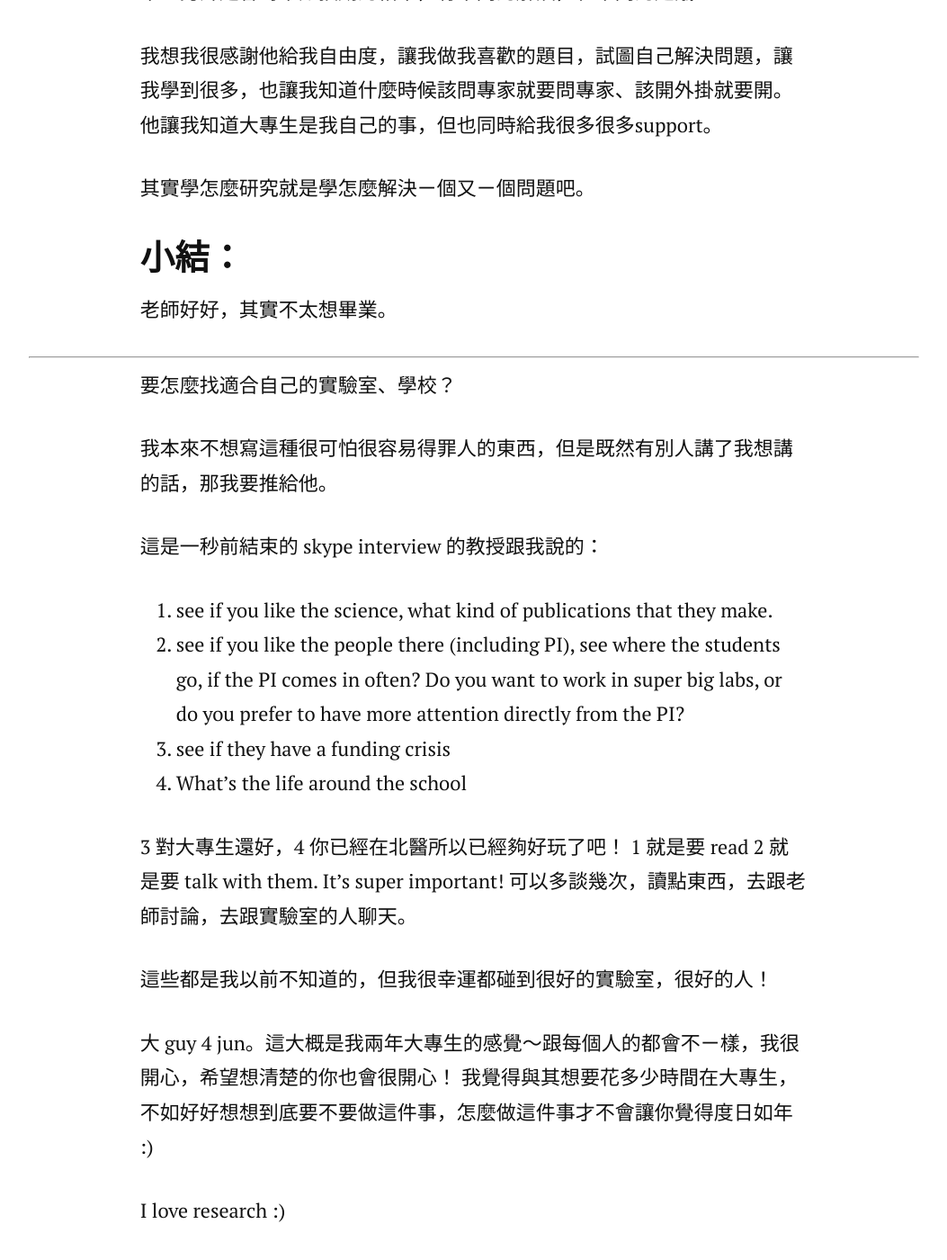
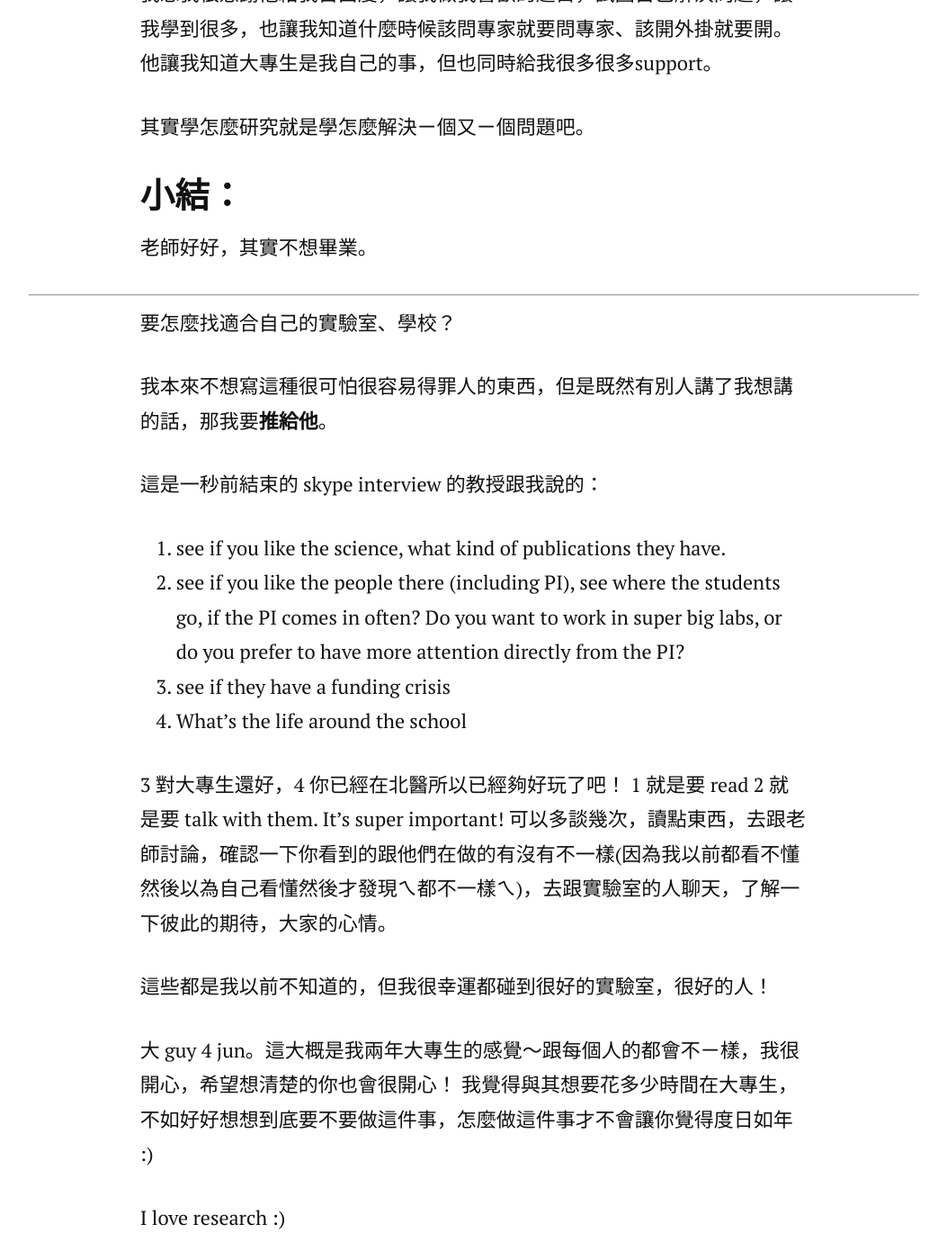
Before and after one commit to algaebrown/algaebrown.github.io, a Jekyll site: the page built from _posts/2019-02-06-MoST_time.md, in a window 1280 px wide and 1400 px high, scrolled down 7004 px. Shown: the whole window at 90% size, without its empty margins (113-1166 px from the left). Built offline with Jekyll 4.4.1, drawn with Linux system fonts in a browser that asks for light colours; nearby versions of some CDN libraries; some of the changed text lies outside the part shown.

Commit message:
new post

```diff
--- a/_posts/2019-02-06-MoST_time.md
+++ b/_posts/2019-02-06-MoST_time.md
@@ -4,7 +4,7 @@
 date:   2019-02-06
 ---
 
-> 大專生計劃要花多少時間？
+### 大專生計劃要花多少時間？
 
 這是個很好的問題，基本上決定這個問題的人有兩個：
 1. 你
@@ -33,7 +33,7 @@
 ------
 撇除以上因素，我想你想問的是，**研究要花多少時間，才會有你想要的結果？**以及**你的時間會花在哪一些事上面？**
 
-> 要花多少時間才有成果？
+### 要花多少時間才有成果？
 
 沒辦法回答的問題，因為很**看你的題目，和你和你老師**。我總是花了比我想的還要更久的時間在做我想做的事，反正就是ㄧ個永遠做不完的事，因為永遠會有更多有趣想回答的東西冒出來。
 
@@ -80,27 +81,29 @@
 
 慢慢到後來，**我發現自己也不會期待老師告訴我要幹嘛**，當然我自己要走的路，也不能期待撞牆了要他幫我把牆移開，其實很坎坷，因為大部分想法都將會是錯的。但是我覺得每次的討論可以給我的幫助，是另一個更有經驗的人告訴我經由他的經驗，怎麼樣不可行，ㄧ起brainstorm，或覺得我做不出來～另外是會對不如預期的結果，有不同的解讀，和不同的建議～
 
+甚至關於 career，修課的建議，我看不懂的數學，詭異奇葩但是有趣的 paper，都可以跟老師討論這樣。
+
 我想我很感謝他給我自由度，讓我做我喜歡的題目，試圖自己解決問題，讓我學到很多，也讓我知道什麼時候該問專家就要問專家、該開外掛就要開。他讓我知道大專生是我自己的事，但也同時給我很多很多support。
 
 其實學怎麼研究就是學怎麼解決ㄧ個又ㄧ個問題吧。
 
 ### 小結：
-老師好好，其實不太想畢業。
+老師好好，其實不想畢業。
 
 ------
 要怎麼找適合自己的實驗室、學校？
 
-我本來不想寫這種很可怕很容易得罪人的東西，但是既然有別人講了我想講的話，那我要推給他。
+我本來不想寫這種很可怕很容易得罪人的東西，但是既然有別人講了我想講的話，那我要**推給他**。
 
 這是一秒前結束的 skype interview 的教授跟我說的：
-1. see if you like the science, what kind of publications that they make.
+1. see if you like the science, what kind of publications they have.
 2. see if you like the people there (including PI), see where the students go, if the PI comes in often? Do you want to work in super big labs, or do you prefer to have more attention directly from the PI?
 3. see if they have a funding crisis
 4. What's the life around the school
 
 3 對大專生還好，4 你已經在北醫所以已經夠好玩了吧！
 1 就是要 read
-2 就是要 talk with them. It's super important! 可以多談幾次，讀點東西，去跟老師討論，去跟實驗室的人聊天。
+2 就是要 talk with them. It's super important! 可以多談幾次，讀點東西，去跟老師討論，確認一下你看到的跟他們在做的有沒有不一樣(因為我以前都看不懂然後以為自己看懂然後才發現ㄟ都不一樣ㄟ)，去跟實驗室的人聊天，了解一下彼此的期待，大家的心情。
 
 這些都是我以前不知道的，但我很幸運都碰到很好的實驗室，很好的人！
 
```
Also changed, not shown: other parts of _posts/2019-02-06-MoST_time.md (+3 -2 lines).
